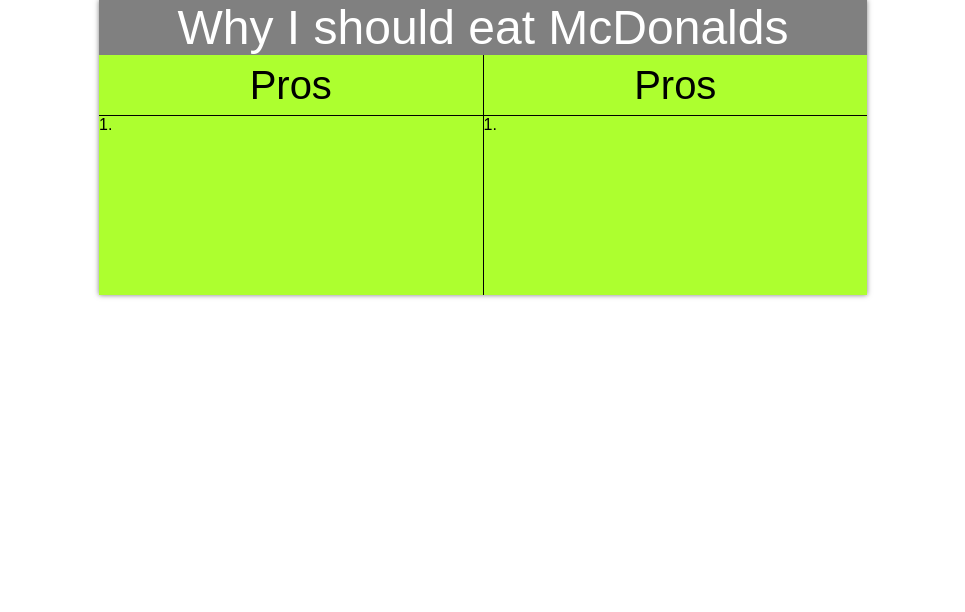
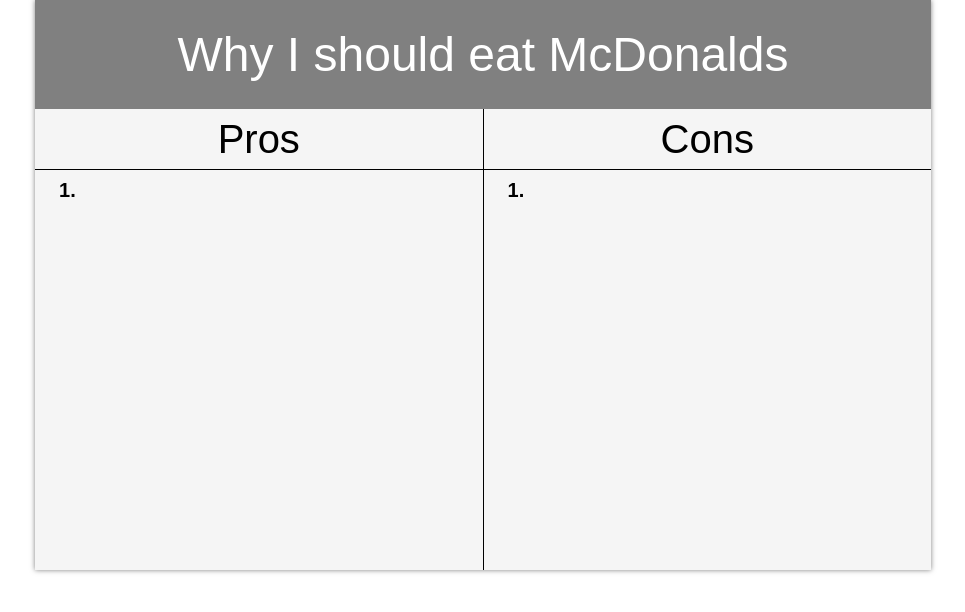
Before and after one commit to ashotosipyan/pros-cons, a React app: page / in a window 1280 px wide. Shown: the top 612 px of the page, without its empty margins (157-1122 px from the left). Built offline with nearby package versions, Linux system fonts and the light colour scheme.

Commit message:
UI layout fixes, change list headers.

```diff
--- a/src/App.jsx
+++ b/src/App.jsx
@@ -11,8 +11,8 @@
         return(
             <div className="App">
                 <Header title="Why I should eat McDonalds"/>
-                <List items={prosItems}/>
-                <List items={consItems}/>
+                <List header="Pros" items={prosItems}/>
+                <List header="Cons" items={consItems}/>
             </div>
         )
     }
--- a/src/components/List.jsx
+++ b/src/components/List.jsx
@@ -1,9 +1,9 @@
 import React from 'react';
 
-export  default ( { items , onInputChange } ) => (
+export  default ( { header, items , onInputChange } ) => (
     <div className="list">
         <div className="list-header">
-            Pros
+            {header}
         </div>
         <div className="list-items">
             {items.map( ( item, index ) => (
--- a/src/containers/List.jsx
+++ b/src/containers/List.jsx
@@ -50,6 +50,7 @@
     render() {
         return (
             <ListComponent
+                header={this.props.header}
                 onInputChange={this.inputHandler}
                 items={this.state.items}
             />
--- a/src/index.css
+++ b/src/index.css
@@ -7,7 +7,7 @@
 .App {
     display: flex;
     flex-wrap: wrap;
-    width: 60%;
+    width: 70%;
     margin: 0 auto;
     box-shadow: 0 0 5px rgba(0,0,0,0.5);
 }
@@ -16,6 +16,7 @@
     background: gray;
     flex-basis: 100%;
     text-align: center;
+    padding: 3%;
     font-size: 3em;
     color: white;
 }
@@ -23,14 +24,13 @@
 .App .list {
     display: flex;
     flex-direction: column;
-    background: greenyellow;
+    background: whitesmoke;
     flex-basis: calc(50% - .5px);
-    height: 30vh;
+    height: auto;
 }
 
 .App .list .list-header {
     border-bottom: 1px solid black;
-    flex-basis: 20%;
     text-align: center;
     line-height: 1.5;
     font-size: 2.5em;
@@ -40,10 +40,26 @@
     border-left: 1px solid black;
 }
 
+.App .list-items {
+    height: 50vh;
+    overflow-y: auto;
+}
+.App .list-items .item {
+    padding-left: 1rem;
+    margin: 0.5rem;
+    font-size: 20px;
+}
+
+.App .list-items .item label {
+    font-weight: bold;
+}
+
 .App .list-items .item input {
     border: 0;
     outline: 0;
     background: transparent;
+    font-size: 20px;
+    margin-left: 3%;
 }
 
 .App .list-items .item input:focus {
```
